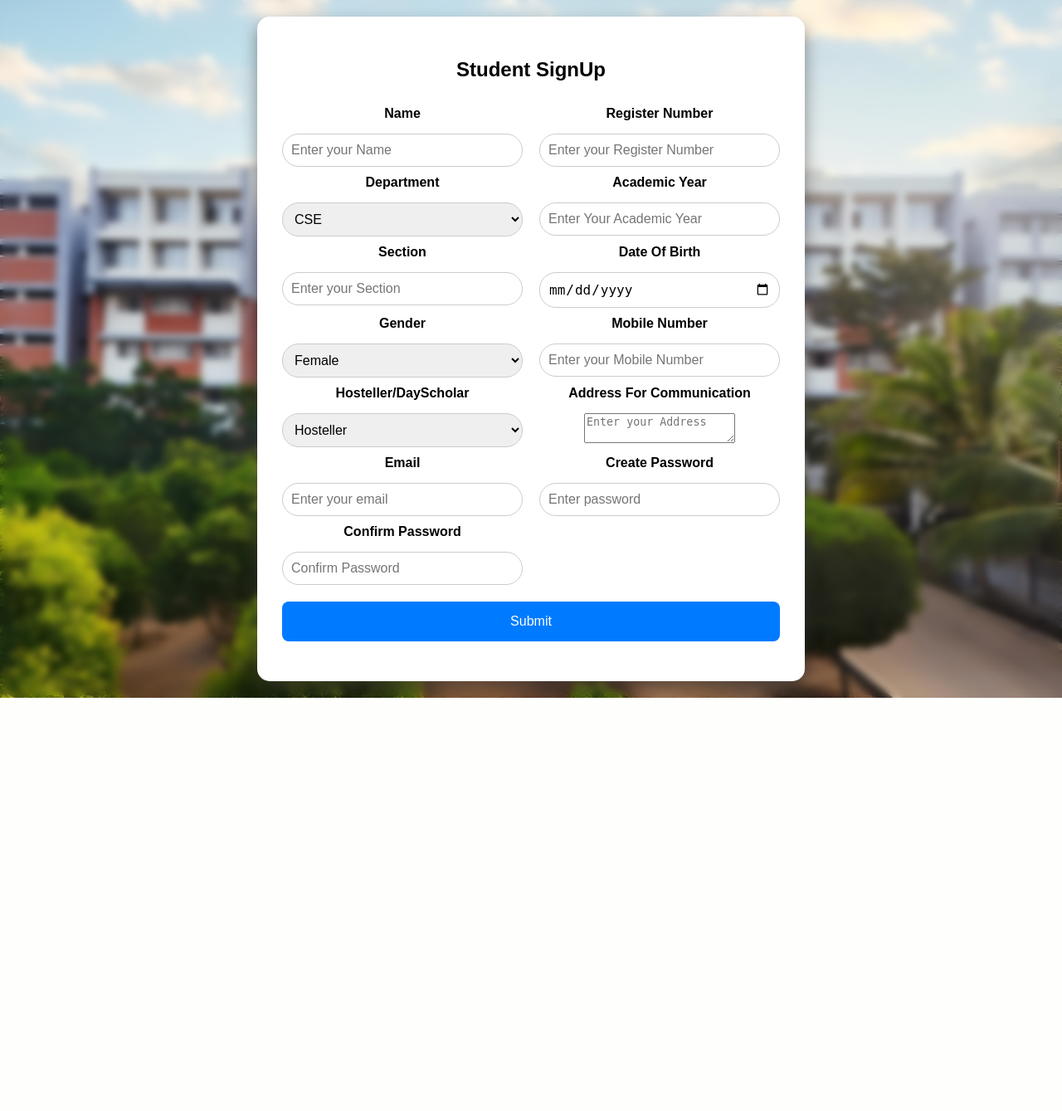
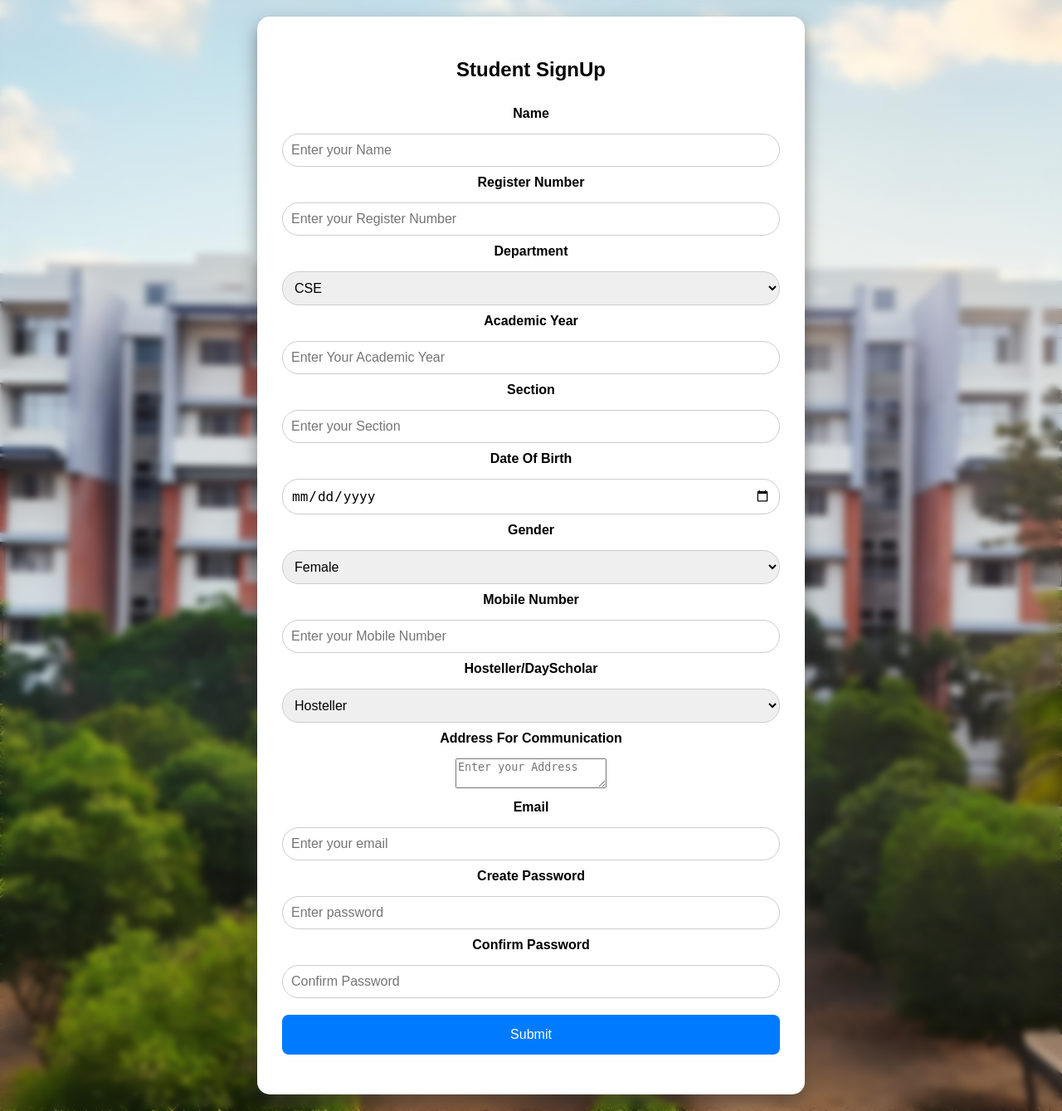
Before and after one commit to dhivyasri0126/sars, a PHP site: page /auth/student_signup.php in a window 1280 px wide. Shown: the whole page at 83% size. Before the commit the page ends 841 px from the top, so only its background shows below. Run offline with PHP 8.4, Linux system fonts and the light colour scheme.

Commit message:
changed student signup styles

```diff
--- a/auth/student_signup.php
+++ b/auth/student_signup.php
@@ -124,7 +124,7 @@ if ($_SERVER["REQUEST_METHOD"] == "POST") {
             box-sizing: border-box;
         }
 
-        .row {
+/*        .row {
             display: flex;
             flex-wrap: wrap;
             margin: 0 -10px;
@@ -136,7 +136,7 @@ if ($_SERVER["REQUEST_METHOD"] == "POST") {
             padding: 0 10px;
             min-width: 200px;
         }
-
+*/
         button {
             background-color: #007bff;
             color: white;
```
